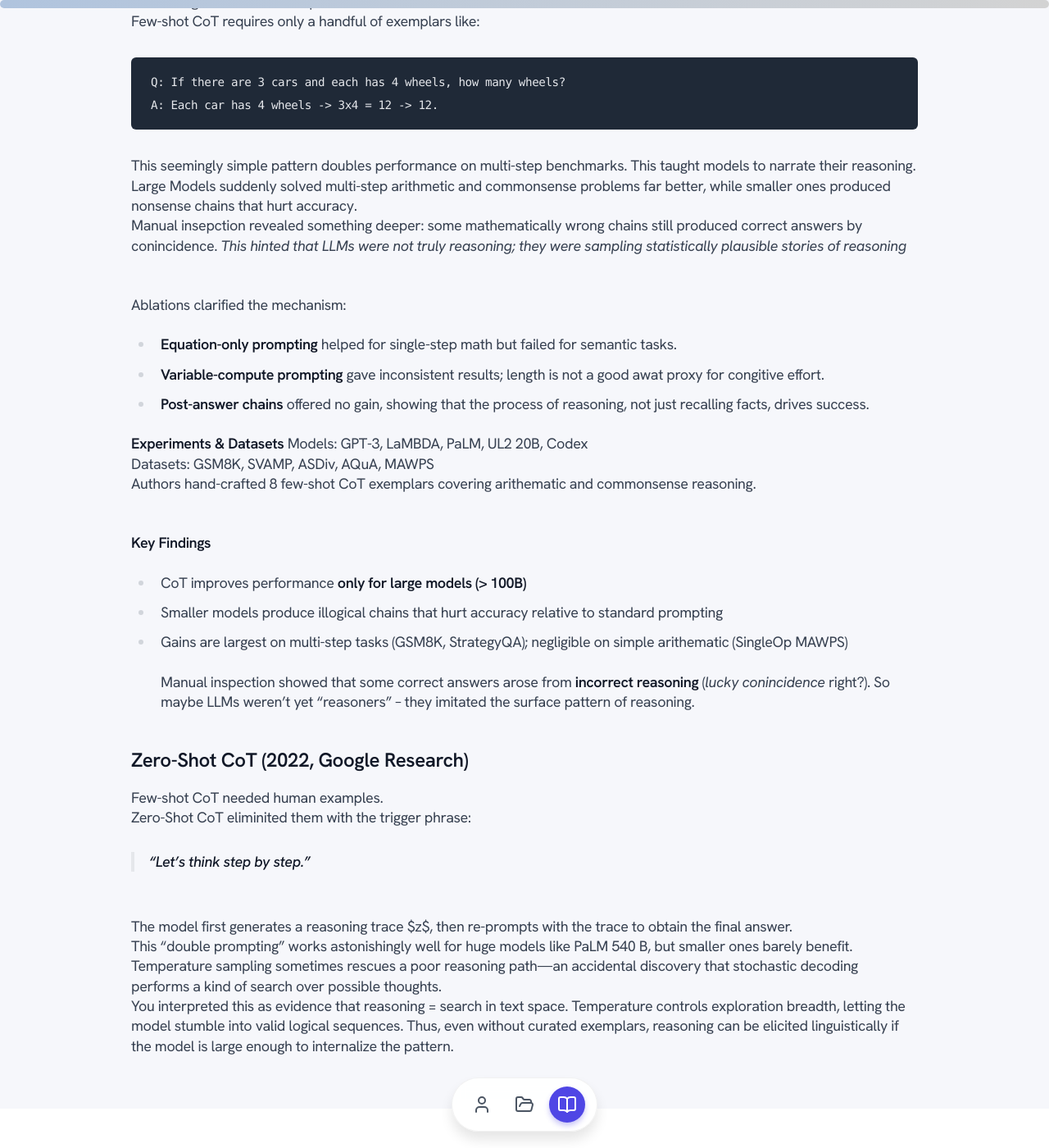
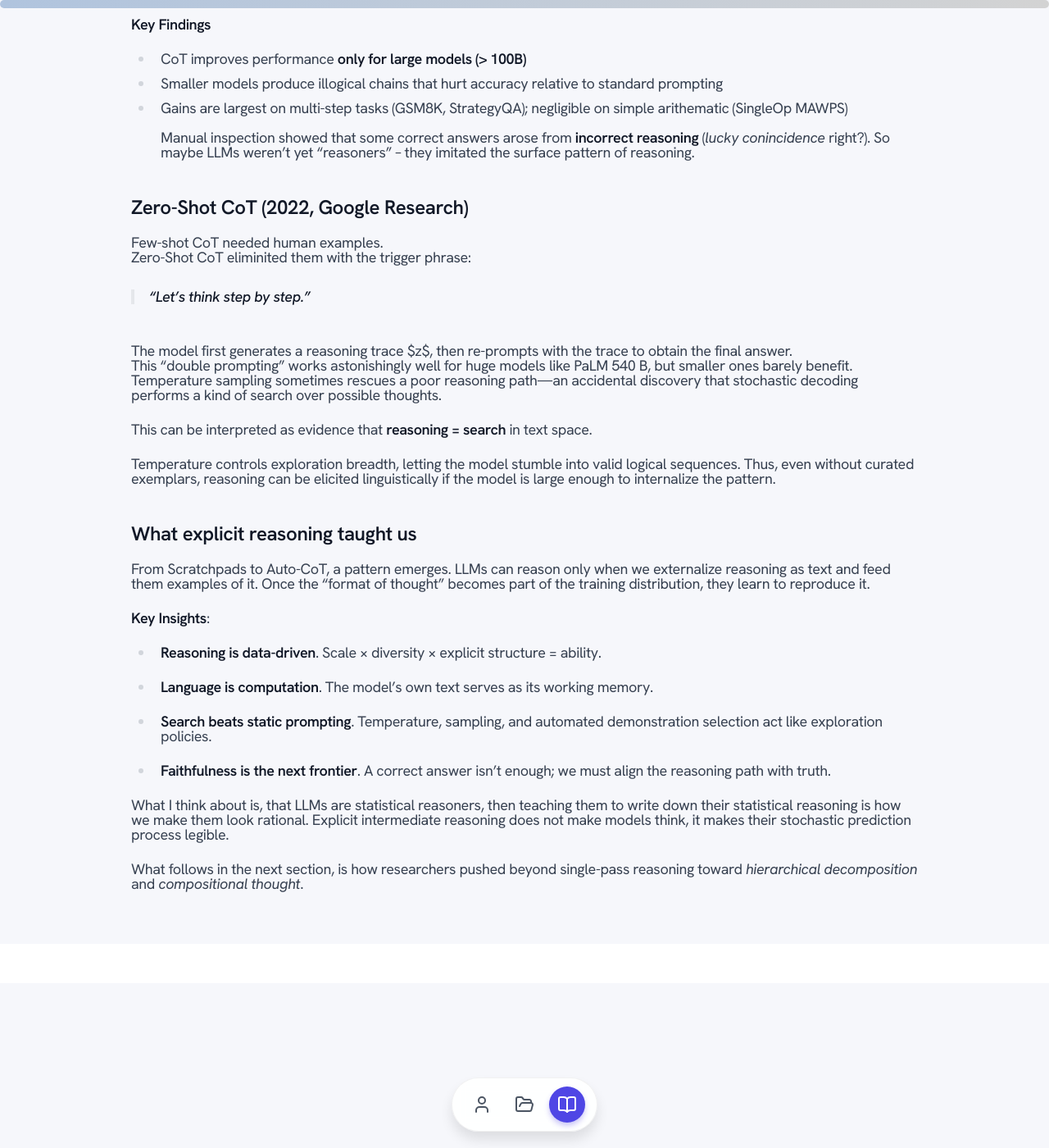
Before and after one commit to omertafveez-2001/omertafveez-2001.github.io, a Jekyll site: the page built from blogs/reasoning-primer/reasoning-primer.md, in a window 1280 px wide and 1400 px high, scrolled down 5278 px. Shown: the whole window at 82% size. Built offline with Jekyll 4.4.1, drawn with Linux system fonts in a browser that asks for light colours; nearby versions of some CDN libraries.

Commit message:
reasoning

```diff
--- a/blogs/reasoning-primer/reasoning-primer.md
+++ b/blogs/reasoning-primer/reasoning-primer.md
@@ -126,5 +126,25 @@ Zero-Shot CoT eliminited them with the trigger phrase:
 The model first generates a reasoning trace $z$, then re-prompts with the trace to obtain the final answer. <br>
 This “double prompting” works astonishingly well for huge models like PaLM 540 B, but smaller ones barely benefit. <br>
 Temperature sampling sometimes rescues a poor reasoning path—an accidental discovery that stochastic decoding performs a kind of search over possible thoughts. <br>
-You interpreted this as evidence that reasoning = search in text space.
+
+This can be interpreted as evidence that **reasoning = search** in text space.
+
 Temperature controls exploration breadth, letting the model stumble into valid logical sequences. Thus, even without curated exemplars, reasoning can be elicited linguistically if the model is large enough to internalize the pattern.
+
+### What explicit reasoning taught us
+From Scratchpads to Auto-CoT, a pattern emerges.
+LLMs can reason only when we externalize reasoning as text and feed them examples of it.
+Once the “format of thought” becomes part of the training distribution, they learn to reproduce it.
+
+**Key Insights**:
+- **Reasoning is data-driven**. Scale × diversity × explicit structure = ability.
+
+- **Language is computation**. The model’s own text serves as its working memory.
+
+- **Search beats static prompting**. Temperature, sampling, and automated demonstration selection act like exploration policies.
+
+- **Faithfulness is the next frontier**. A correct answer isn’t enough; we must align the reasoning path with truth.
+
+What I think about is, that LLMs are statistical reasoners, then teaching them to write down their statistical reasoning is how we make them look rational. Explicit intermediate reasoning does not make models think, it makes their stochastic prediction process legible. <br>
+
+What follows in the next section, is how researchers pushed beyond single-pass reasoning toward *hierarchical decomposition* and *compositional thought*.
--- a/style.css
+++ b/style.css
@@ -400,12 +400,12 @@ html {
 
 /* Blog reading width and tighter line spacing */
 .blog-prose {
-    max-width: 70ch;
+    max-width: 50ch;
 }
 .blog-prose,
 .blog-prose p,
 .blog-prose li {
-    line-height: 1.35;
+    line-height: 1;
 }
 
 .blog-card:hover {
```
